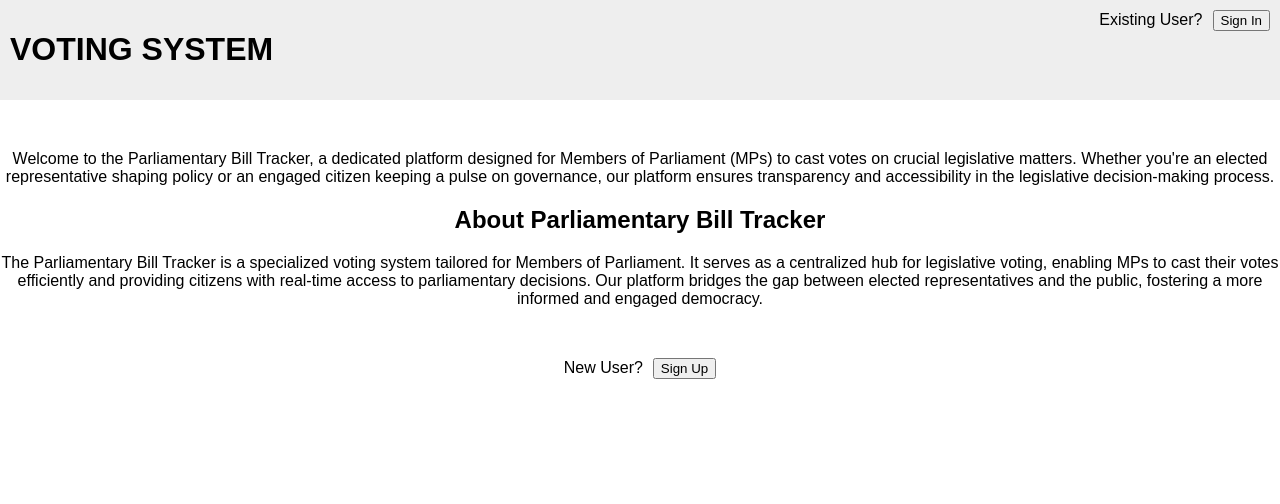
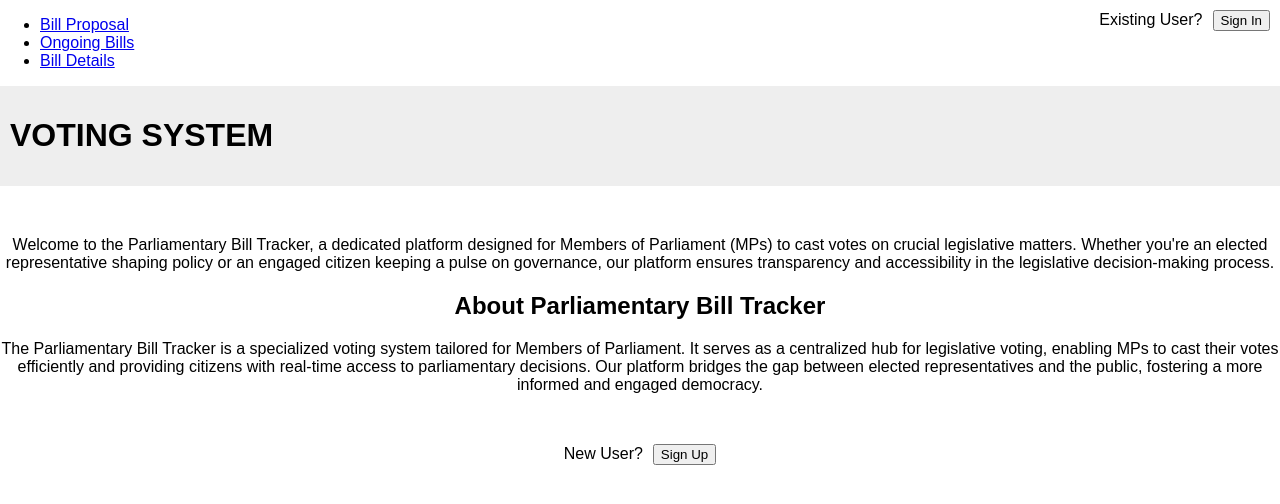
Before and after one commit to dicksonguantai/Phase-4-Project-Parliament, a React (Create React App) app in the folder client/: page / in a window 1280 px wide. Shown: the top 504 px of the page. Built offline with nearby package versions, Linux system fonts and the light colour scheme.

Commit message:
Updated Bill Details

```diff
--- a/client/src/App.js
+++ b/client/src/App.js
@@ -3,10 +3,12 @@ import React from 'react';
 import { BrowserRouter as Router, Route, Routes } from 'react-router-dom';
 import LoginForm from './components/LoginForm';
 import Home from './components/Home';
+import NavBar from './components/NavBar';
 
 function App() {
   return (
     <Router>
+      <NavBar/>
       <Routes>
         <Route path="/" element={<Home/>}/>
         <Route path="/login" element={<LoginForm/>}/>
--- /dev/null
+++ b/client/src/components/NavBar.js
@@ -0,0 +1,22 @@
+import React from "react";
+import { Link } from "react-router-dom";
+
+function NavBar () {
+    return(
+        <nav>
+            <ul>
+                <li>
+                    <Link to="bill-proposal-form">Bill Proposal</Link>
+                </li>
+                <li>
+                    <Link to="/ongoing-bills">Ongoing Bills</Link>
+                </li>
+                <li>
+                    <Link to="/bills-details">Bill Details</Link>
+                </li>
+            </ul>
+        </nav>
+    )
+}
+
+export default NavBar
```
